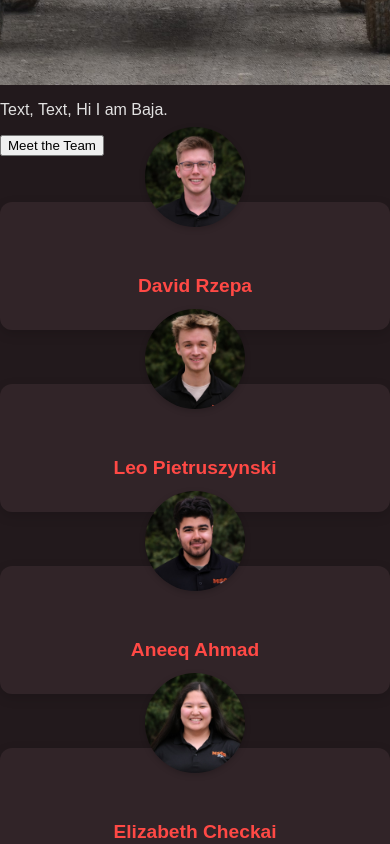
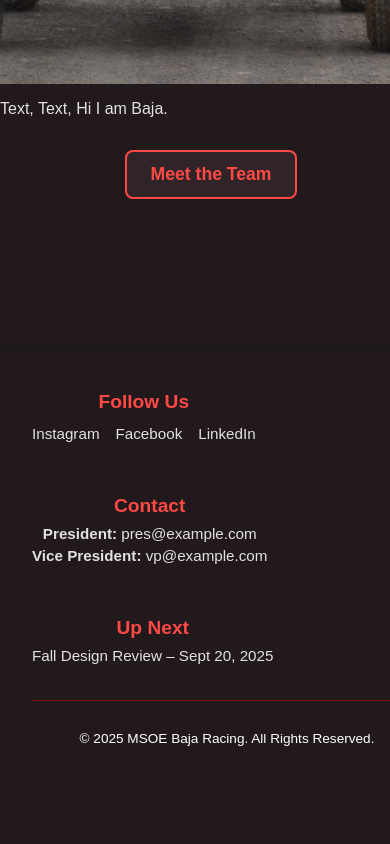
Before and after one commit to redrupm/msoe-baja, a React (Create React App) app: page / in a window 390 px wide. Shown: the part 740-1584 px from the top of the page. After the commit the page ends 1500 px from the top, so only its background shows below. Built offline with nearby package versions, Linux system fonts and the light colour scheme.

Commit message:
Home page complete

```diff
--- a/src/components/App.jsx
+++ b/src/components/App.jsx
@@ -1,11 +1,16 @@
 import React, { useState, useEffect } from 'react';
 import NavBar from './NavBar';
 import Home from './Home';
+import Current from './Current';
+import Past from './Past';
 import Footer from './Footer';
 import '../scss/App.scss';
 
 export default function App() {
   const [showFooter, setShowFooter] = useState(false);
+  const [showHome, setShowHome] = useState(true);
+  const [showCurrent, setShowCurrent] = useState(false);
+  const [showPast, setShowPast] = useState(false);
 
   useEffect(() => {
     const handleScroll = () => {
@@ -24,16 +29,39 @@ export default function App() {
     return () => window.removeEventListener('scroll', handleScroll);
   }, []);
 
+  const displayPage = () => {
+    if (showHome) {
+      return <Home />;
+    } else if (showCurrent) {
+      return <Current />;
+    } else if (showPast) {
+      return <Past />;
+    }
+  };
+
+  const handleClick = (item) => {
+    if(item === 'HOME') {
+      setShowHome(true);
+      setShowCurrent(false);
+      setShowPast(false);
+    } else if(item === 'Current') {
+      setShowHome(false);
+      setShowCurrent(true);
+      setShowPast(false);
+    } else if(item === 'Past') {
+      setShowHome(false);
+      setShowCurrent(false);
+      setShowPast(true);
+    }
+  };
+
   return (
     <div className="app-container">
-      <NavBar />
-      <Home />
-      {/* Optional: Add real content here to ensure scrollability */}
-      {/* <Blurb /> */}
-      {/* <Team /> */}
-      {/* Spacer for testing scroll */}
+      <NavBar handleClick={handleClick} />
+      <div id="body">
+        {displayPage()}
+      </div>
       <Footer className={showFooter ? 'visible' : ''} />
-
     </div>
   );
 }
--- /dev/null
+++ b/src/components/Current.jsx
@@ -0,0 +1,5 @@
+export default function Current() {
+    return (
+        <></>
+    );
+}
--- a/src/components/NavBar.jsx
+++ b/src/components/NavBar.jsx
@@ -2,7 +2,7 @@ import NavItems from './NavItems';
 import logo from '../images/BajaLogo.jpg';
 import '../scss/NavBar.scss'
 
-function NavBar() {
+function NavBar({ handleClick }) {
     const navItems = [
         'HOME',
         'VEHICLES', 'Current', 'Past',
@@ -13,10 +13,10 @@ function NavBar() {
     return (
         <nav id="header">
             <div id="logoBox">
-                <img id="logo" src={logo} alt="MSOE logo" />
+                <img id="logo" src={logo} alt="MSOE logo" onClick={() => handleClick('HOME')} style={{cursor: 'pointer'}} />
             </div>
             <div id="contentBox">
-                <NavItems navItems={navItems} />
+                <NavItems navItems={navItems} handleClick={handleClick} />
             </div>
         </nav>
     );
--- a/src/components/NavItems.jsx
+++ b/src/components/NavItems.jsx
@@ -1,4 +1,4 @@
-function NavItems({ navItems }) {
+function NavItems({ navItems, handleClick }) {
     const items = [];
 
     for (let i = 0; i < navItems.length; i++) {
@@ -17,11 +17,11 @@ function NavItems({ navItems }) {
 
             items.push(
                 <div className="nav-group" key={i}>
-                    <h1 className="nav-header clickable">{item}</h1>
+                    <h1 className="nav-header clickable" onClick={() => handleClick(item)}>{item}</h1>
                     {subItems.length > 0 && (
                         <ul className="nav-dropdown">
                             {subItems.map((sub, index) => (
-                                <li className="clickable" key={`${i}-${index}`}>{sub}</li>
+                                <li className="clickable" key={`${i}-${index}`} onClick={() => handleClick(sub)}>{sub}</li>
                             ))}
                         </ul>
                     )}
--- /dev/null
+++ b/src/components/Past.jsx
@@ -0,0 +1,5 @@
+export default function Past() {
+    return (
+        <></>
+    );
+}
--- a/src/components/home/Team.jsx
+++ b/src/components/home/Team.jsx
@@ -12,8 +12,30 @@ export default function Team() {
       </button>
 
       <div className={`team-content ${isOpen ? 'open' : 'collapsed'}`}>
+        {
+          (() => {
+            // group members by section
+            const groups = teamMembers.reduce((acc, m) => {
+              const key = m.section || 'General Board';
+              if (!acc[key]) acc[key] = [];
+              acc[key].push(m);
+              return acc;
+            }, {});
+
+            const order = ['Executive Board', 'General Board'];
+
+            return order.map((section) => {
+              const members = groups[section];
+              if (!members || members.length === 0) return null;
+
+              const shortLabel = section === 'Executive Board' ? 'Executive Board' : 'General Board';
+
+              return (
+                <div className="board" key={section}>
+                  <h2 className="board-heading">{shortLabel}</h2>
+                  <hr className="role-sep" />
                   <div className="team-grid">
-    {teamMembers.map((member, index) => (
+                    {members.map((member, index) => (
                       <div className="team-member" key={index}>
                         <img src={require(`../../images/${member.name.replace(/\s/g, '')}.jpg`)} alt={member.name} />
                         <div className="info">
@@ -28,11 +50,18 @@ export default function Team() {
                               )}
                             </div>
                           </div>
+                          <hr className="role-sep" />
+                          <p className="role">{member.role}</p>
                         </div>
                       </div>
                     ))}
                   </div>
                 </div>
+              );
+            });
+          })()
+        }
+      </div>
 
     </section>
   );
--- a/src/data/team.json
+++ b/src/data/team.json
@@ -15,17 +15,31 @@
   },
   {
     "name": "Aneeq Ahmad",
-    "role": "Executive Secretary, Administrative Principal, Drivetrain Lead",
+    "role": "Executive Secretary, Administrative Principal",
     "major": "Mechanical Engineering",
     "linkedin": "https://www.linkedin.com/in/aneeqahmad07",
     "section": "Executive Board"
   },
   {
     "name": "Elizabeth Checkai",
-    "role": "Executive Treasurer, Environmental Health and Safety Manager",
+    "role": "Executive Treasurer",
     "major": "Engineering",
     "linkedin": "https://www.linkedin.com/in/checkaie",
     "section": "Executive Board"
+  },
+  {
+    "name": "Elizabeth Checkai",
+    "role": "Environmental Health and Safety Manager",
+    "major": "Engineering",
+    "linkedin": "https://www.linkedin.com/in/checkaie",
+    "section": "General Board"
+  },
+    {
+    "name": "Aneeq Ahmad",
+    "role": "Drivetrain Lead",
+    "major": "Mechanical Engineering",
+    "linkedin": "https://www.linkedin.com/in/aneeqahmad07",
+    "section": "General Board"
   },
   {
     "name": "Peter Vladimirov",
@@ -85,7 +99,7 @@
   },
   {
     "name": "Lauren Marcotte",
-    "role": "Event Planning Coordination/Media",
+    "role": "Event Planning",
     "major": "Mechanical Engineering",
     "linkedin": "https://www.linkedin.com/in/lauren-marcotte-038879330",
     "section": "General Board"
--- a/src/scss/App.scss
+++ b/src/scss/App.scss
@@ -4,27 +4,38 @@ $text: #e2e1e1;
 $accent: #ff4945;
 $shadow: #151515;
 
+
 // === Layout ===
+html {
+  margin: 0;
+  padding: 0;
+  height: 100%;
+}
+
+body {
+  margin: 0;
+  padding: 0;
+  min-height: 100%;
+  background: $background;
+  color: $text;
+  font-family: brother-1816, sans-serif;
+  overflow-x: hidden; // prevent horizontal scroll
+}
+
 .app-container {
   display: flex;
   flex-direction: column;
   min-height: 100vh;
+  width: 100%;
+  position: relative; // create new stacking context
 }
 
 #body {
   flex: 1;
   padding-bottom: 120px; // Prevent overlap with fixed footer
+  padding-top: 4em; // prevent content from hiding under fixed navbar
   width: 100%;
-  overflow: hidden;
-  height: 87.5vh;
-}
-
-// === Base Styles ===
-body {
-  margin: 0;
-  background: $background;
-  color: $text;
-  font-family: brother-1816, sans-serif;
+  box-sizing: border-box; // include padding in width calculation
 }
 
 // === Scrollbar Styling ===
@@ -78,8 +89,3 @@ body {
   text-align: center;
   padding: 0.5em 0;
 }
-
-hr {
-  border-top: 1px solid darkred;
-  margin-top: 1.5em;
-}
--- a/src/scss/Team.scss
+++ b/src/scss/Team.scss
@@ -1,45 +1,111 @@
 @import './App.scss';
+
+.team-section {
+  width: 100%;
+  display: flex;
+  flex-direction: column;
+  align-items: center;
+  padding: 1rem;
+}
+
+.toggle-button {
+  background-color: lighten($background, 5%);
+  color: $accent;
+  border: 2px solid $accent;
+  padding: 0.75rem 1.5rem;
+  border-radius: 8px;
+  font-size: 1.1rem;
+  font-weight: 600;
+  cursor: pointer;
+  transition: all 0.3s ease;
+  margin-bottom: 1rem;
+
+  &:hover {
+    background-color: $accent;
+    color: $text;
+  }
+}
+
+.team-content {
+  width: 100%;
+  max-height: 0;
+  overflow: hidden;
+  transition: max-height 0.5s ease-in-out;
+
+  &.open {
+    max-height: 5000px; // arbitrary large height to allow content to show
+  }
+
+  &.collapsed {
+    max-height: 0;
+  }
+}
+
 .team-grid {
   display: grid;
-  grid-template-columns: repeat(auto-fit, minmax(250px, 1fr));
+  grid-template-columns: repeat(auto-fit, minmax(240px, 1fr));
   gap: 1.5rem;
   padding: 1rem 0;
+}
+
+.board-heading {
+  font-size: 2rem;
+  font-weight: bold;
+  margin-bottom: 1rem;
+  color: $text;
+  text-align: center;
+}
+
+.role-sep {
+  display: block;
+  width: 60%;
+  margin: 0.45rem auto;
+  border: 0;
+  height: 0; /* use border-top so it's robust across browsers */
+  border-top: 3px solid rgba(176, 75, 75, 0.7); /* dull/desaturated red */
+  border-radius: 2px;
+  background: transparent;
 }
 
 .team-member {
   margin-top: 30px;
   position: relative;
-  padding-top: 60px;
-  background-color: lighten($background, 5%);
-  border-radius: 12px;
-  box-shadow: 0 4px 12px rgba(0, 0, 0, 0.15);
-  padding: 1.5rem;
+  display: flex;
+  flex-direction: column;
+  align-items: center;
   text-align: center;
   transition: transform 0.3s ease, box-shadow 0.3s ease;
 
   &:hover {
     transform: translateY(-4px);
-    box-shadow: 0 6px 16px rgba(0, 0, 0, 0.25);
   }
 
+  /* circular image (portrait) */
   img {
-    position: absolute;
-    top: 0;
-    left: 50%;
-    transform: translate(-50%, -75%);
-    width: 100px;
-    height: 100px;
+    width: 160px;
+    height: 160px;
     object-fit: cover;
     border-radius: 50%;
-    box-shadow: 0 2px 6px rgba(0, 0, 0, 0.2);
-    background-color: white;
+    box-shadow: 0 6px 18px rgba(0, 0, 0, 0.15);
+    background-color: #fff;
+    display: block;
   }
 
+  /* Info card that overlaps (covers) the bottom half of the circular image */
   .info {
-    padding-top: 30px;
+    width: 100%;
+    max-width: 175px;
+    background-color: lighten($background, 5%);
+    margin-top: -25px; /* reduced overlap for 160px image */
+    padding: 0.25rem 1.25rem 1.25rem;
+    border-radius: 12px;
+    box-shadow: 0 4px 12px rgba(0, 0, 0, 0.12);
+    z-index: 5;
+    position: relative;
+
     h3 {
-      font-size: 1.2rem;
-      margin-bottom: 0.3rem;
+      font-size: 1.25rem;
+      margin-bottom: 0.10rem;
       color: $accent;
     }
 
@@ -97,6 +163,19 @@
         max-height: 100px;
       }
     }
-
   }
 }
+
+/* Responsive adjustments: smaller images on narrow viewports */
+@media (max-width: 420px) {
+  .team-member img {
+    max-width: 140px;
+    height: 140px;
+  }
+
+  .team-member .info {
+    max-width: 160px;
+    margin-top: -50px; /* slightly less overlap on mobile */
+    padding: 0.5rem 1rem;
+  }
+}
```
Also changed, not shown: src/scss/NavBar.scss (+13 -8 lines), 1 other file (tests, documents, lock files or other folders). Lines whose indentation alone changed are shown as unchanged.
